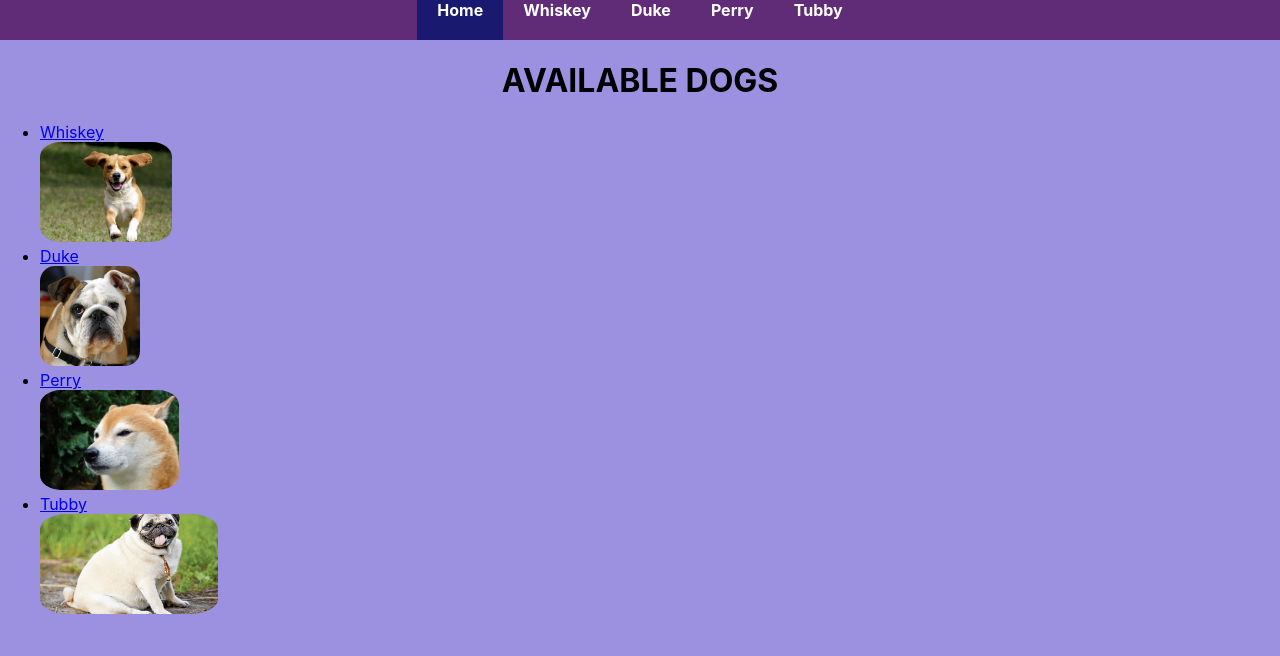
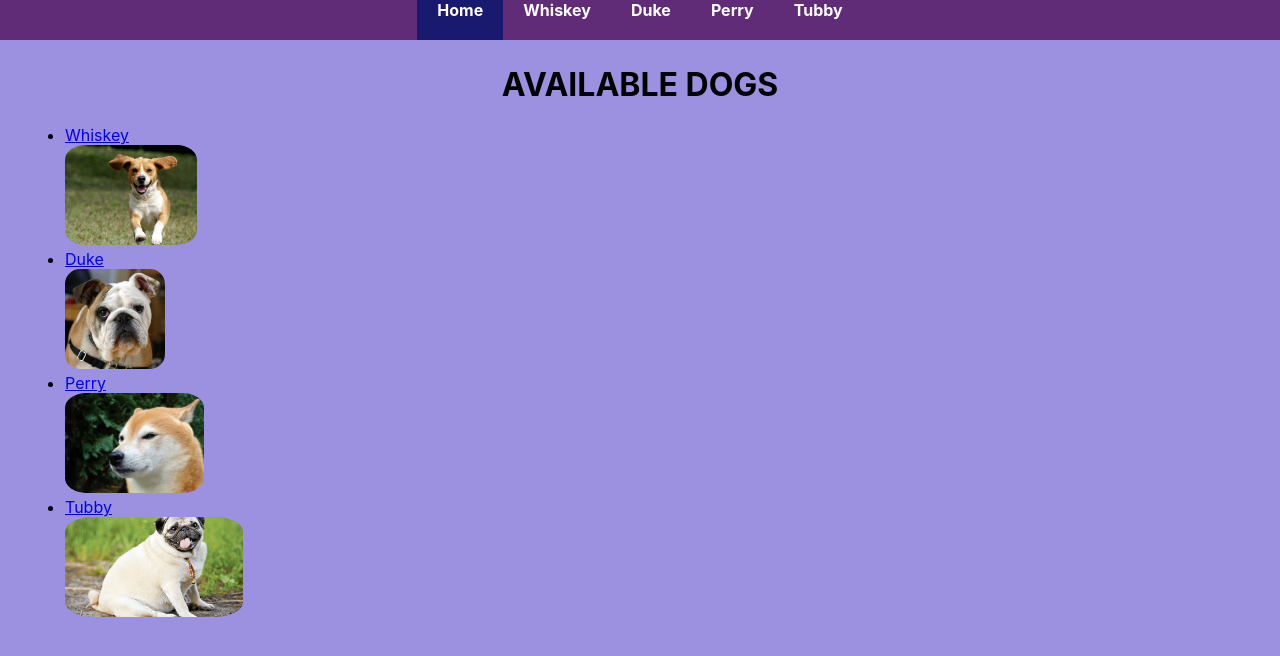
Before and after one commit to iam8/39.2-pt1-react-router-patterns, a React (Create React App) app: page /dogs in a window 1280 px wide. Shown: the top 656 px of the page. Built offline with nearby package versions, Linux system fonts and the light colour scheme.

Commit message:
Add div around Routes component

```diff
--- a/src/App.js
+++ b/src/App.js
@@ -19,8 +19,13 @@ function App() {
     return (
         <div className="App">
             <BrowserRouter>
+
                 <Nav names={names} />
-                <Routes allDogInfo={App.defaultProps.dogs}/>
+
+                <div className="App-routes">
+                    <Routes allDogInfo={App.defaultProps.dogs}/>
+                </div>
+
             </BrowserRouter>
         </div>
     );
```
